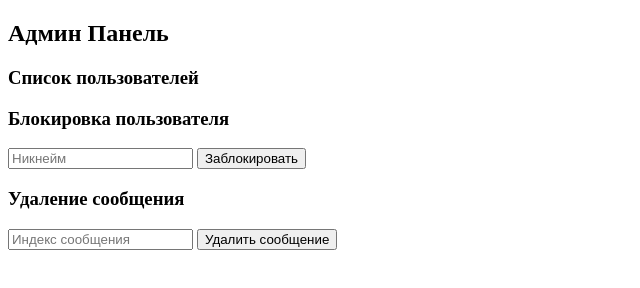
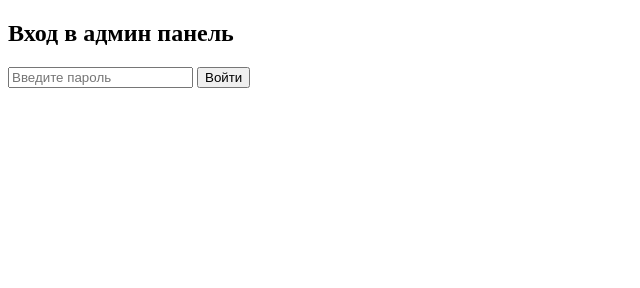
Before and after one commit to Wert1209yt/Site-Messager, a website: page public/admin.html in a window 1280 px wide. Shown: the whole page, without its empty margins (0-640 px from the left). Drawn offline with Linux system fonts and the light colour scheme; no server answers.

Commit message:
Update admin.html

```diff
--- a/public/admin.html
+++ b/public/admin.html
@@ -7,6 +7,11 @@
 </head>
 <body>
 
+<h2>Вход в админ панель</h2>
+<input type="password" id="adminPassword" placeholder="Введите пароль">
+<button onclick="adminLogin()">Войти</button>
+
+<div id="adminPanel" style="display:none;">
     <h2>Админ Панель</h2>
 
     <h3>Список пользователей</h3>
@@ -19,8 +24,28 @@
     <h3>Удаление сообщения</h3>
     <input type="number" id="messageIndex" placeholder="Индекс сообщения">
     <button onclick="deleteMessage()">Удалить сообщение</button>
+</div>
 
 <script>
+// Вход в админ панель
+async function adminLogin() {
+     const password = document.getElementById("adminPassword").value;
+
+     const response = await fetch('/admin/login', {
+         method: 'POST',
+         headers: { 'Content-Type': 'application/json' },
+         body: JSON.stringify({ password })
+     });
+
+     if(response.ok){
+         alert("Вы вошли в админ панель.");
+         document.getElementById("adminPanel").style.display ="block"; // Показываем панель администратора
+         fetchUsers(); // Загружаем список пользователей после входа в панель администратора
+     } else{
+         alert("Неверный пароль.");
+     }
+}
+
 // Получение списка пользователей
 async function fetchUsers() {
      const response = await fetch('/admin/users');
@@ -73,7 +98,7 @@ async function deleteMessage() {
 }
 
 // Загружаем список пользователей при загрузке страницы
-window.onload = fetchUsers;
+window.onload = function() {};
 </script>
 
 </body>
```
Lines whose indentation alone changed are shown as unchanged.
